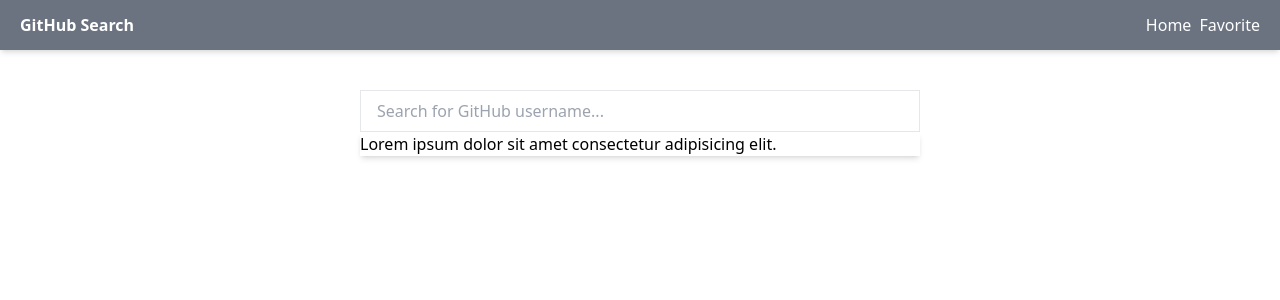
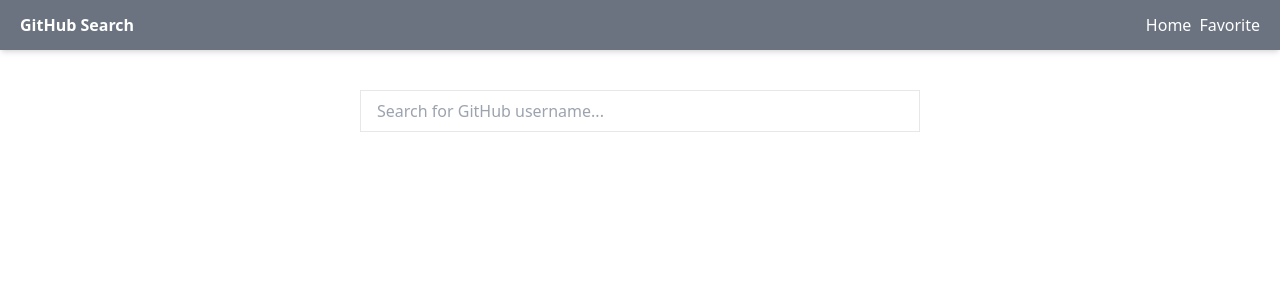
Before and after one commit to Oreada/react-advanced-github, a React (Create React App) app: page / in a window 1280 px wide. Shown: the top 300 px of the page. Built offline with nearby package versions, Linux system fonts and the light colour scheme.

Commit message:
feat: add dropdown

```diff
--- a/src/pages/HomePage.tsx
+++ b/src/pages/HomePage.tsx
@@ -4,6 +4,7 @@ import { useSearchUsersQuery } from "../store/github/github.api"
 
 export function HomePage() {
 	const [search, setSearch] = useState('');
+	const [dropdown, setDropdown] = useState(false);
 	const debounced = useDebounce(search);
 	const { data, isLoading, isError } = useSearchUsersQuery(debounced, {
 		//! это условие необходимо, чтобы не выполнялся запрос с пустым search, в результате которого выскакивает ошибка
@@ -18,7 +19,11 @@ export function HomePage() {
 
 	useEffect(() => {
 		console.log(debounced);
-	}, [debounced]);
+
+		if (debounced.length > 2 && data?.length) {
+			setDropdown(true);
+		};
+	}, [debounced, data]);
 
 	return (
 		<div>
@@ -33,9 +38,17 @@ export function HomePage() {
 						onChange={handleChange}
 					/>
 
-					<div className="absolute top-[42px] left-0 right-0 max-h-[200px] shadow-md bg-white">
-						Lorem ipsum dolor sit amet consectetur adipisicing elit.
-					</div>
+					{dropdown && <ul className="list-none overflow-y-scroll absolute top-[42px] left-0 right-0 max-h-[200px] shadow-md bg-white">
+						{isLoading && <p className="text-center">Loading...</p>}
+						{data?.map((user) => (
+							<li
+								key={user.id}
+								className="py-2 px-4 hover:bg-gray-500 hover:text-white transition-colors cursor-pointer"
+							>
+								{user.login}
+							</li>
+						))}
+					</ul>}
 				</div>
 			</div>
 		</div>
```
